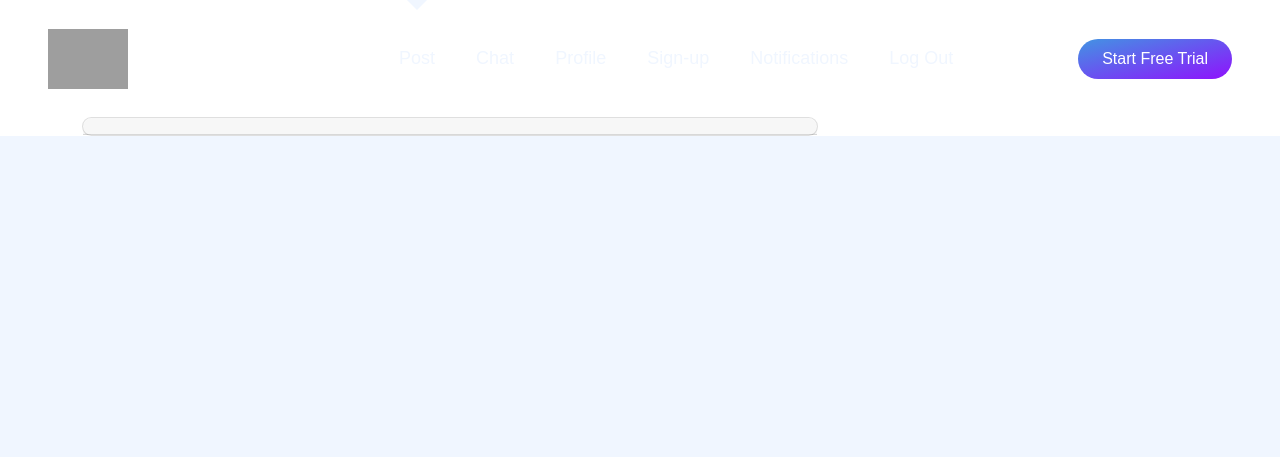
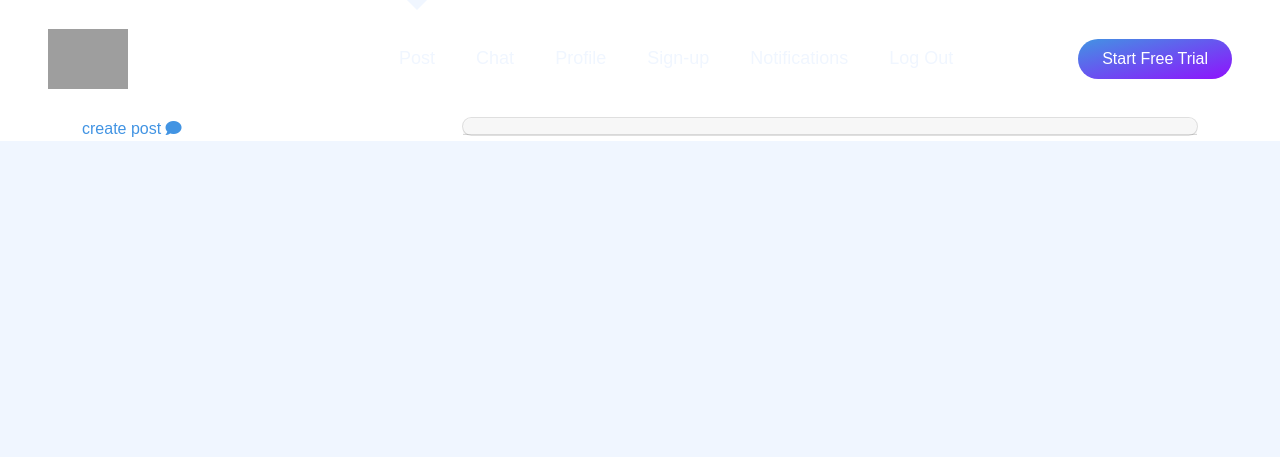
Before and after one commit to Er-shivam11/Social-Chat, a Django app: page /userhome/ in a window 1280 px wide. Shown: the top 457 px of the page. Run offline with Django 4.2, Linux system fonts and the light colour scheme; data comes from the database, SQL or seed files in the repository; data that the repository does not hold is empty; style sheets or scripts are compiled from the project's sources; parts of the project's set-up code (start-up, migrations or seed data) failed here and were passed over; some libraries are stand-ins or nearby versions; grey boxes are pictures that could not be loaded.

Commit message:
done with ppost link

```diff
--- a/mysite/templates/userhome.html
+++ b/mysite/templates/userhome.html
@@ -176,6 +176,12 @@
 
     <div class="container">
         <div class="row">
+            <div class="col-md-4">
+
+                <a href="{% url 'createpost' %}">create post
+                    <i class="fas fa-comment"></i></a>
+
+            </div>
             <div class="col-md-8">
                 <div class="card text-center">
                     <div class="card-header">
@@ -247,6 +253,7 @@
 
 
 
+
         </div>
     </div>
     <div id="upload-button">
```
Also changed, not shown: 1 other file.
